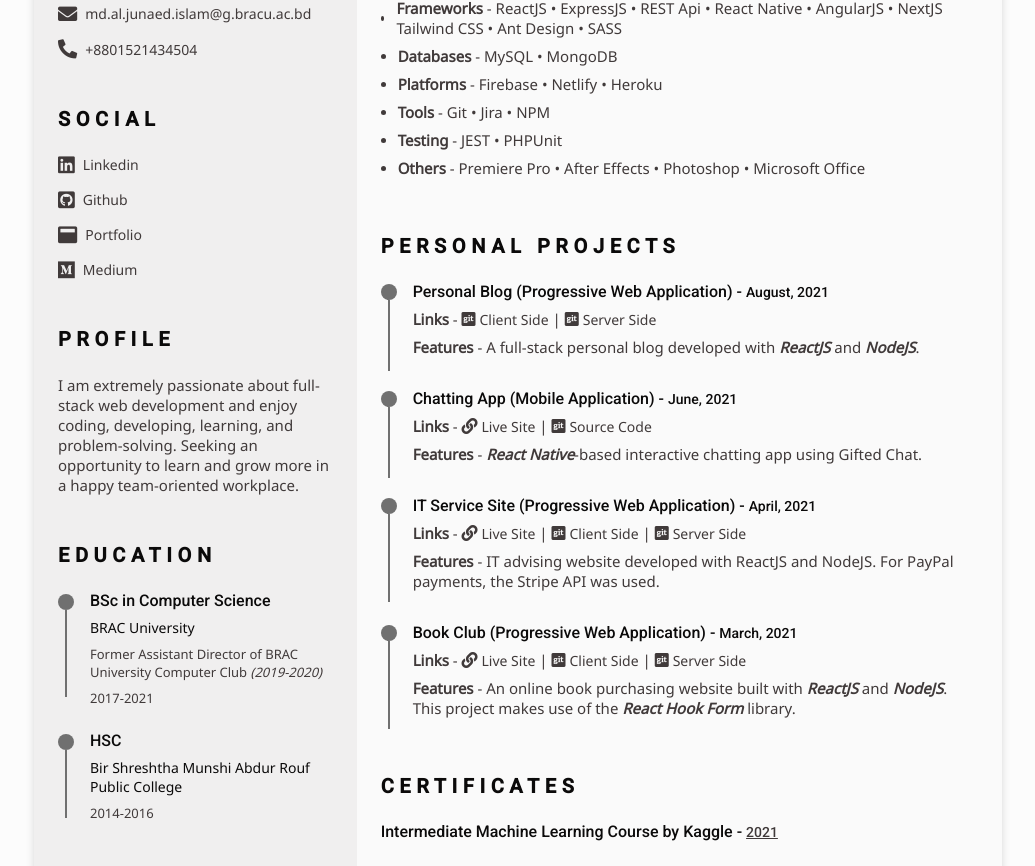
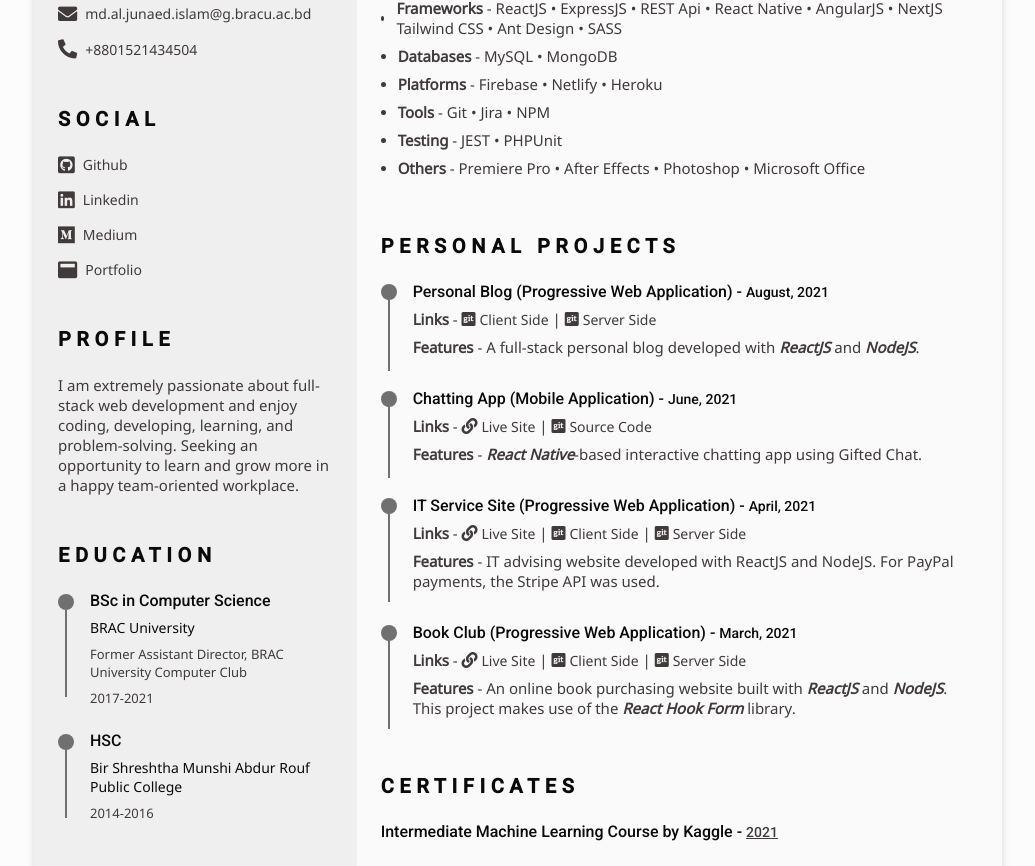
Before and after one commit to AJBrohi/ajbrohi.github.io, a plain HTML site: page index.html in a window 1280 px wide. Shown: the part 436-1302 px from the top of the page, without its empty margins (122-1157 px from the left). Drawn offline with Linux system fonts and the light colour scheme.

Commit message:
social rearranged

```diff
--- a/assets/css/style.css
+++ b/assets/css/style.css
@@ -96,7 +96,7 @@ body.scale-cv {
 }
 
 .scale-cv .section {
-  padding: 0.7rem 0 0.7rem;
+  padding: 0.7rem 0 0.9rem;
 }
 
 .scale-cv .section-title {
--- a/index.html
+++ b/index.html
@@ -120,7 +120,7 @@
                   >md.al.junaed.islam@g.bracu.ac.bd
                 </span>
                 <span class="home__information">
-                  <i class="fas fa-phone-alt home__icon"></i> +8801521434504
+                  <i class="fas fa-phone-alt home__icon"></i>+8801521434504
                 </span>
               </div>
             </div>
@@ -145,11 +145,19 @@
 
             <div class="social__container bd-grid">
               <a
+                href="https://github.com/AJBrohi"
+                target="_blank"
+                class="social__link"
+                ><i class="fab fa-github-square social__icon"></i>Github</a
+              >
+
+              <a
                 href="https://www.linkedin.com/in/al-junaed/"
                 target="_blank"
                 class="social__link"
                 ><i class="fab fa-linkedin social__icon"></i>Linkedin</a
               >
+
               <!-- <a
                 href="https://www.facebook.com/junu96/"
                 target="_blank"
@@ -157,11 +165,12 @@
                 ><i class="fab fa-facebook-square social__icon"></i>Al-Junaed
                 Islam Brohi</a
               > -->
+
               <a
-                href="https://github.com/AJBrohi"
+                href="https://ajbrohi.medium.com/"
                 target="_blank"
                 class="social__link"
-                ><i class="fab fa-github-square social__icon"></i>Github</a
+                ><i class="fab fa-medium social__icon"></i>Medium</a
               >
 
               <a
@@ -169,13 +178,6 @@
                 target="_blank"
                 class="social__link"
                 ><i class="fas fa-window-maximize social__icon"></i>Portfolio</a
-              >
-
-              <a
-                href="https://medium.com/@ajbrohi"
-                target="_blank"
-                class="social__link"
-                ><i class="fab fa-medium social__icon"></i>Medium</a
               >
             </div>
           </section>
@@ -206,8 +208,8 @@
                   <h3 class="education__title">BSc in Computer Science</h3>
                   <span class="education__studies">BRAC University</span>
                   <span class="education__year"
-                    >Former Assistant Director of BRAC University Computer Club
-                    <i>(2019-2020)</i></span
+                    >Former Assistant Director, BRAC University Computer
+                    Club</span
                   >
                   <span class="education__year">2017-2021</span>
                 </div>
```
